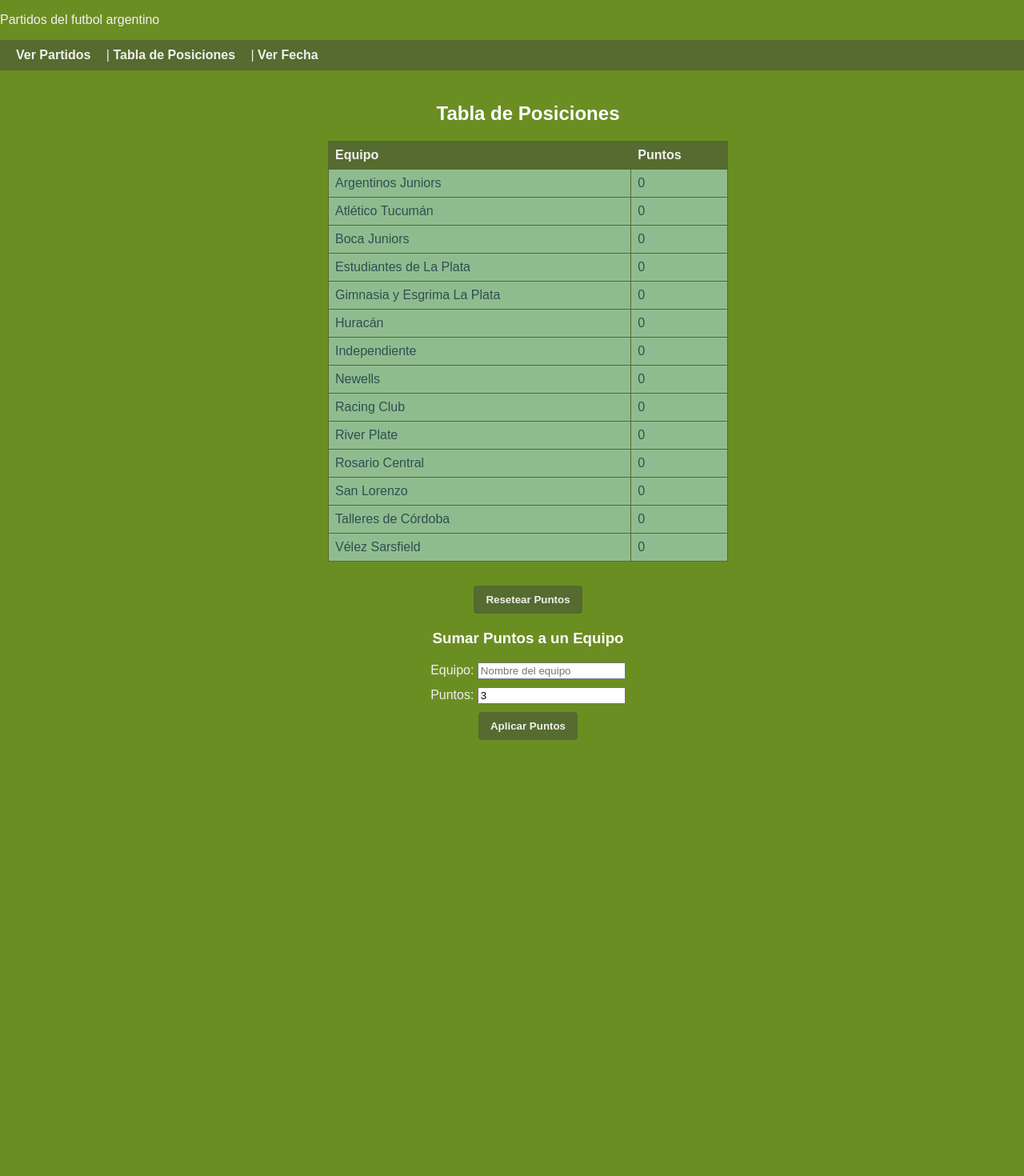
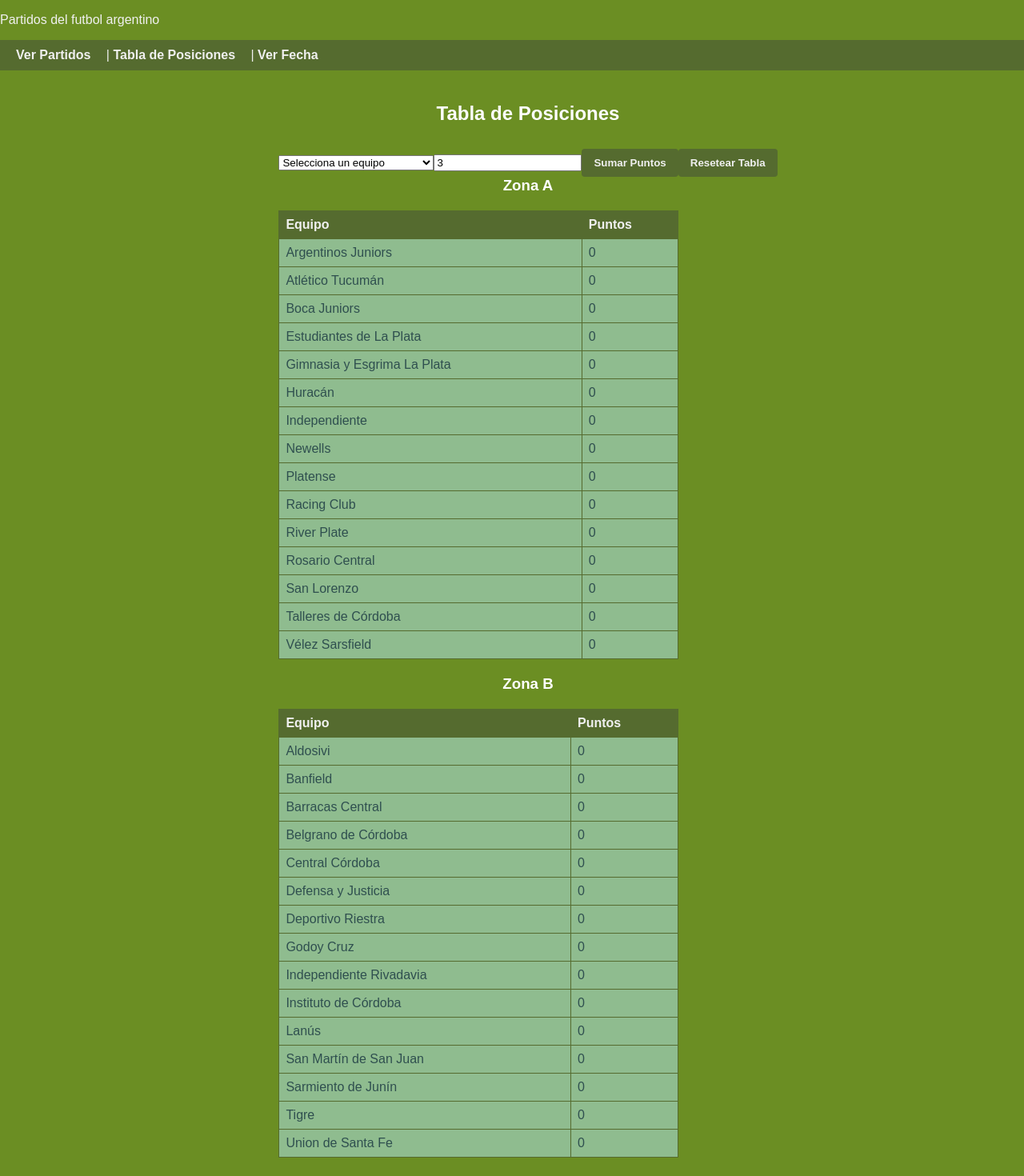
Before and after one commit to tobinapoli/fulbo, an Angular app: page /tabla-posiciones in a window 1280 px wide. Shown: the top 1470 px of the page at 80% size. Before the commit the page ends 945 px from the top, so only its background shows below. Built offline with nearby package versions, Linux system fonts and the light colour scheme.

Commit message:
zonas del futbol argentino

```diff
--- /dev/null
+++ b/src/app/components/equipo/equipo.component.html
@@ -0,0 +1 @@
+<p>equipo works!</p>
--- a/src/app/components/fecha/fecha.component.html
+++ b/src/app/components/fecha/fecha.component.html
@@ -1 +1 @@
-<p>Fecha numero {{fechaPartido}}</p>
+<p>Fecha numero</p>
--- a/src/app/components/tabla-posiciones/tabla-posiciones.component.html
+++ b/src/app/components/tabla-posiciones/tabla-posiciones.component.html
@@ -1,6 +1,20 @@
 <div style="text-align: center; display: flex; flex-direction: column; align-items: center;">
     <div class="tabla-container">
         <h2>Tabla de Posiciones</h2>
+
+        <div class="controles">
+            <select [(ngModel)]="equipoParaSumarPuntos">
+                <option value="" disabled>Selecciona un equipo</option>
+                <option *ngFor="let equipo of equiposArgentinosDisponibles" [value]="equipo">{{ equipo }}</option>
+            </select>
+            <input type="number" [(ngModel)]="cantidadPuntos" placeholder="Puntos">
+            <button (click)="aplicarPuntosDesdeInput()">Sumar Puntos</button>
+            <button (click)="resetearTabla()">Resetear Tabla</button>
+        </div>
+
+        <div class="zonas-container">
+            <div class="zona">
+                <h3>Zona A</h3>
                 <table>
                     <thead>
                         <tr>
@@ -9,25 +23,31 @@
                         </tr>
                     </thead>
                     <tbody>
-                <tr *ngFor="let posicion of posiciones">
-                    <td>{{ posicion.equipo }}</td>
-                    <td>{{ posicion.puntos }}</td>
+                        <tr *ngFor="let pos of posicionesZonaA">
+                            <td>{{ pos.equipo }}</td>
+                            <td>{{ pos.puntos }}</td>
                         </tr>
                     </tbody>
                 </table>
-        <button (click)="resetearTabla()">Resetear Puntos</button>
             </div>
 
-    <div class="sumar-puntos-container" style="margin-top: 20px;">
-        <h3>Sumar Puntos a un Equipo</h3>
-        <div>
-            <label for="equipoInput">Equipo: </label>
-            <input type="text" id="equipoInput" [(ngModel)]="equipoParaSumarPuntos" placeholder="Nombre del equipo">
-        </div>
-        <div style="margin-top: 10px;">
-            <label for="puntosInput">Puntos: </label>
-            <input type="number" id="puntosInput" [(ngModel)]="cantidadPuntos">
-        </div>
-        <button (click)="aplicarPuntosDesdeInput()" style="margin-top: 10px;">Aplicar Puntos</button>
+            <div class="zona">
+                <h3>Zona B</h3>
+                <table>
+                    <thead>
+                        <tr>
+                            <th>Equipo</th>
+                            <th>Puntos</th>
+                        </tr>
+                    </thead>
+                    <tbody>
+                        <tr *ngFor="let pos of posicionesZonaB">
+                            <td>{{ pos.equipo }}</td>
+                            <td>{{ pos.puntos }}</td>
+                        </tr>
+                    </tbody>
+                </table>
             </div>
         </div>
+    </div>
+</div>
--- a/src/app/components/tabla-posiciones/tabla-posiciones.component.ts
+++ b/src/app/components/tabla-posiciones/tabla-posiciones.component.ts
@@ -1,89 +1,55 @@
-import { Component } from '@angular/core';
+import { Component, OnInit } from '@angular/core';
 import { CommonModule } from '@angular/common';
-import { FormsModule } from '@angular/forms'; // <--- IMPORTAR FormsModule
+import { FormsModule } from '@angular/forms';
+import { TablaPosicionesService, Posicion } from '../../services/tabla-posiciones.service';
 
 @Component({
   selector: 'app-tabla-posiciones',
   standalone: true,
-  imports: [CommonModule, FormsModule], // <--- AÑADIR FormsModule
+  imports: [CommonModule, FormsModule],
   templateUrl: './tabla-posiciones.component.html',
   styleUrl: './tabla-posiciones.component.css'
 })
-export class TablaPosicionesComponent {
-  equiposArgentinos: string[] = [
-    'Boca Juniors',
-    'River Plate',
-    'San Lorenzo',
-    'Racing Club',
-    'Independiente',
-    'Vélez Sarsfield',
-    'Estudiantes de La Plata',
-    'Newells',
-    'Rosario Central',
-    'Talleres de Córdoba',
-    'Atlético Tucumán',
-    'Gimnasia y Esgrima La Plata',
-    'Argentinos Juniors',
-    'Huracán',
-  ];
-  posiciones: { equipo: string, puntos: number }[] = [];
+export class TablaPosicionesComponent implements OnInit {
+  // Estructura para almacenar las posiciones por zona
+  posicionesZonaA: Posicion[] = [];
+  posicionesZonaB: Posicion[] = [];
 
-  // Nuevas propiedades para los inputs
   equipoParaSumarPuntos: string = '';
-  cantidadPuntos: number = 3; // Por defecto 3 puntos
+  cantidadPuntos: number = 3;
+  equiposArgentinosDisponibles: string[] = [];
 
-  constructor() {
-    this.iniciarTablaPosiciones();
-    this.ordenarTabla();
+  constructor(private tablaPosicionesService: TablaPosicionesService) {}
+
+  ngOnInit(): void {
+    this.actualizarPosiciones();
+    // Obtener todos los nombres de equipos para el dropdown
+    this.equiposArgentinosDisponibles = this.tablaPosicionesService.getAllNombresEquipos();
   }
 
-  iniciarTablaPosiciones() {
-    this.equiposArgentinos.forEach(equipo => {
-      this.posiciones.push({ equipo: equipo, puntos: 0 });
-    });
+  actualizarPosiciones(): void {
+    const posicionesPorZona = this.tablaPosicionesService.getPosiciones();
+    this.posicionesZonaA = posicionesPorZona.zonaA;
+    this.posicionesZonaB = posicionesPorZona.zonaB;
   }
 
-  sumarPuntos(equipo: string, puntos: number) {
-    const posicion = this.posiciones.find(pos => pos.equipo.toLowerCase() === equipo.toLowerCase());
-    if (posicion) {
-      posicion.puntos += puntos;
-      this.ordenarTabla(); // <--- Reordenar la tabla después de sumar puntos
+  aplicarPuntosDesdeInput(): void {
+    if (this.equipoParaSumarPuntos && this.equipoParaSumarPuntos.trim() !== '') {
+      const puntosNum = Number(this.cantidadPuntos);
+      if (!isNaN(puntosNum)) {
+        this.tablaPosicionesService.sumarPuntos(this.equipoParaSumarPuntos.trim(), puntosNum);
+        this.actualizarPosiciones();
+        this.equipoParaSumarPuntos = '';
+      } else {
+        console.warn('La cantidad de puntos no es un número válido.');
+      }
     } else {
-      console.warn(`Equipo "${equipo}" no encontrado para sumar puntos.`);
-      // Podrías considerar mostrar un mensaje al usuario aquí
+      console.warn('El nombre del equipo no puede estar vacío.');
     }
   }
 
-  // Nuevo método para ser llamado desde el botón
-  aplicarPuntosDesdeInput() {
-    if (this.equipoParaSumarPuntos && this.equipoParaSumarPuntos.trim() !== '') {
-      // Validar que la cantidad de puntos sea un número
-      const puntosNum = Number(this.cantidadPuntos);
-      if (!isNaN(puntosNum)) {
-        this.sumarPuntos(this.equipoParaSumarPuntos.trim(), puntosNum);
-        this.equipoParaSumarPuntos = ''; // Limpiar el input del equipo
-        // this.cantidadPuntos = 3; // Resetear los puntos si quieres
-      } else {
-        console.warn('La cantidad de puntos no es un número válido.');
-        // Mensaje al usuario
-      }
-    } else {
-      console.warn('El nombre del equipo no puede estar vacío.');
-      // Mensaje al usuario
-    }
-  }
-
-  ordenarTabla() {
-    this.posiciones.sort((a, b) => {
-      if (b.puntos !== a.puntos) {
-        return b.puntos - a.puntos;
-      }
-      return a.equipo.localeCompare(b.equipo);
-    });
-  }
-
-  resetearTabla() {
-    this.posiciones.forEach(pos => pos.puntos = 0);
-    this.ordenarTabla();
+  resetearTabla(): void {
+    this.tablaPosicionesService.resetearTabla();
+    this.actualizarPosiciones();
   }
 }
--- /dev/null
+++ b/src/app/data/equipos.data.ts
@@ -0,0 +1,35 @@
+export const EQUIPOS_ZONA_A: string[] = [
+  'Boca Juniors',
+  'River Plate',
+  'San Lorenzo',
+  'Racing Club',
+  'Independiente',
+  'Vélez Sarsfield',
+  'Estudiantes de La Plata',
+  'Newells',
+  'Rosario Central',
+  'Talleres de Córdoba',
+  'Atlético Tucumán',
+  'Gimnasia y Esgrima La Plata',
+  'Argentinos Juniors',
+  'Huracán',
+  'Platense',
+];
+
+export const EQUIPOS_ZONA_B: string[] = [
+  'Barracas Central',
+  'Sarmiento de Junín',
+  'Union de Santa Fe',
+  'Belgrano de Córdoba',
+  'Independiente Rivadavia',
+  'Deportivo Riestra',
+  'Defensa y Justicia',
+  'Lanús',
+  'Godoy Cruz',
+  'Banfield',
+  'Instituto de Córdoba',
+  'San Martín de San Juan',
+  'Central Córdoba',
+  'Aldosivi',
+  'Tigre',
+];
--- /dev/null
+++ b/src/app/services/tabla-posiciones.service.ts
@@ -0,0 +1,70 @@
+import { Injectable } from '@angular/core';
+import { EQUIPOS_ZONA_A, EQUIPOS_ZONA_B } from '../data/equipos.data'; // <--- IMPORTAR CONSTANTES (sin .ts)
+
+export interface Posicion {
+  equipo: string;
+  puntos: number;
+  zona: 'A' | 'B';
+}
+
+@Injectable({
+  providedIn: 'root'
+})
+export class TablaPosicionesService {
+  // Ya no se definen aquí, se importan
+  // private equiposZonaA: string[] = [ ... ];
+  // private equiposZonaB: string[] = [ ... ];
+
+  private _posiciones: Posicion[] = [];
+
+  constructor() {
+    this.iniciarTablaPosiciones();
+  }
+
+  private iniciarTablaPosiciones(): void {
+    this._posiciones = [];
+    EQUIPOS_ZONA_A.forEach(equipo => { // <--- Usar constante importada
+      this._posiciones.push({ equipo, puntos: 0, zona: 'A' });
+    });
+    EQUIPOS_ZONA_B.forEach(equipo => { // <--- Usar constante importada
+      this._posiciones.push({ equipo, puntos: 0, zona: 'B' });
+    });
+    this.ordenarTabla();
+  }
+
+  private ordenarTabla(): void {
+    this._posiciones.sort((a, b) => {
+      if (b.puntos !== a.puntos) {
+        return b.puntos - a.puntos;
+      }
+      return a.equipo.localeCompare(b.equipo);
+    });
+  }
+
+  getPosiciones(): { zonaA: Posicion[], zonaB: Posicion[] } {
+    this.ordenarTabla();
+    return {
+      zonaA: this._posiciones.filter(p => p.zona === 'A'),
+      zonaB: this._posiciones.filter(p => p.zona === 'B')
+    };
+  }
+
+  sumarPuntos(equipo: string, puntos: number): void {
+    const posicion = this._posiciones.find(pos => pos.equipo.toLowerCase() === equipo.toLowerCase());
+    if (posicion) {
+      posicion.puntos += puntos;
+      this.ordenarTabla();
+    } else {
+      console.warn(`TablaPosicionesService: Equipo "${equipo}" no encontrado para sumar puntos.`);
+    }
+  }
+
+  resetearTabla(): void {
+    this._posiciones.forEach(pos => pos.puntos = 0);
+    this.ordenarTabla();
+  }
+
+  getAllNombresEquipos(): string[] {
+    return [...EQUIPOS_ZONA_A, ...EQUIPOS_ZONA_B].sort((a,b) => a.localeCompare(b)); // <--- Usar constantes importadas
+  }
+}
```
Also changed, not shown: src/app/components/equipo/equipo.component.ts (added, +11 -0 lines), src/app/components/equipo/equipo.component.css (added), 1 other file (tests, documents, lock files or other folders). Lines whose indentation alone changed are shown as unchanged.
